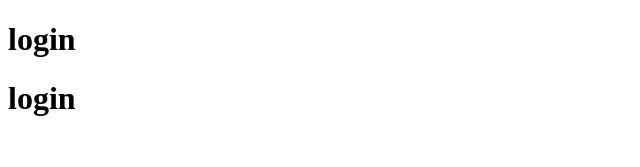
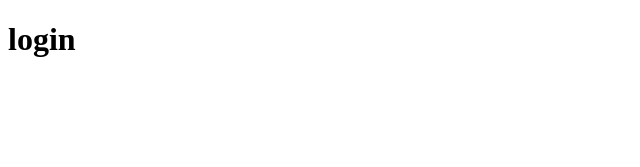
Before and after one commit to supershabam/emitio, a React (Vite) app in the folder app/: page / in a window 1280 px wide. Shown: the top 167 px of the page, without its empty margins (0-640 px from the left). Built offline with nearby package versions, Linux system fonts and the light colour scheme.

Commit message:
refactor all the shits

```diff
--- a/app/src/containers/App.tsx
+++ b/app/src/containers/App.tsx
@@ -1,2 +1,43 @@
 import * as React from "react";
 import AppBar from "material-ui/AppBar";
+import { Observable } from "rxjs";
+import { map } from "rxjs/operators";
+import { connect } from "../context";
+import { State } from "../state";
+import { Action } from "../actions";
+
+interface AppProps {
+  username?: string;
+  dispatch: (a: Action) => null;
+}
+
+const App = (props: AppProps) => {
+  if (props.username) {
+    return (
+      <h1 onClick={() => props.dispatch({ kind: "Logout" })}>
+        greetings {props.username}
+      </h1>
+    );
+  }
+  return (
+    <div>
+      <h1
+        onClick={() =>
+          props.dispatch({
+            kind: "LoginRequest",
+            username: "supershabam",
+            password: "things"
+          })
+        }
+      >
+        login
+      </h1>
+    </div>
+  );
+};
+
+export default connect(App, {
+  username: (state$: Observable<State>) => {
+    return state$.pipe(map((s: State) => s.username));
+  }
+});
--- a/app/src/context.tsx
+++ b/app/src/context.tsx
@@ -1,9 +1,55 @@
 import * as React from "react";
 import { Action } from "./actions";
 import { State } from "./state";
-import { Observable, Subscription } from "rxjs";
+import { of, Observable, Subject, Subscription } from "rxjs";
+import { map, flatMap, publishBehavior, refCount } from "rxjs/operators";
 
 export const { Provider, Consumer } = React.createContext({});
+
+type AffectorFn = <S, A>(
+  s: S,
+  a: A,
+  s$: Observable<S>,
+  a$: Observable<A>
+) => [S, Observable<A>];
+
+const affect = (
+  affector: AffectorFn | any,
+  init: State,
+  action$$: Subject<Observable<Action>>
+): Observable<State> => {
+  const state$ = new Observable(observer => {
+    let current = init;
+    const action$ = action$$.pipe(flatMap(a$ => a$));
+    const sub = action$
+      .pipe(
+        map(a => {
+          return affector(current, a, state$, action$);
+        })
+      )
+      .subscribe(tuple => {
+        current = tuple[0];
+        observer.next(current);
+        action$$.next(tuple[1]);
+      });
+    return () => {
+      sub.unsubscribe();
+    };
+  });
+  return state$.pipe(publishBehavior(init), refCount());
+};
+
+export const createStore = (affector: AffectorFn | any, init: State) => {
+  const action$$ = new Subject<Observable<Action>>();
+  const state$ = affect(affector, init, action$$);
+  const dispatch = (action: Action) => {
+    action$$.next(of(action));
+  };
+  return {
+    state$,
+    dispatch
+  };
+};
 
 export const connect = (
   WrappedComponent: any,
--- a/app/src/main.tsx
+++ b/app/src/main.tsx
@@ -1,151 +1,19 @@
 import * as React from "react";
 import * as ReactDOM from "react-dom";
 import { BrowserRouter as Router, Route, Link } from "react-router-dom";
-import { scaleLinear } from "d3-scale";
-import { axisLeft } from "d3-axis";
-import { select } from "d3-selection";
-import {
-  Observable,
-  Observer,
-  Subject,
-  BehaviorSubject,
-  Subscription,
-  ReplaySubject,
-  from,
-  of,
-  range,
-  empty
-} from "rxjs";
-import {
-  map,
-  catchError,
-  tap,
-  flatMap,
-  startWith,
-  scan,
-  delay,
-  filter,
-  takeUntil,
-  refCount,
-  publish,
-  publishBehavior,
-  shareReplay
-} from "rxjs/operators";
-import { ajax } from "rxjs/ajax";
-import AppBar from "material-ui/AppBar";
-import Button from "material-ui/Button";
-import Drawer from "material-ui/Drawer";
 import { State } from "./state";
-import { Action } from "./actions";
 import { affector } from "./affector";
-import { Provider, connect } from "./context";
-
-type AffectorFn = <S, A>(
-  s: S,
-  a: A,
-  s$: Observable<S>,
-  a$: Observable<A>
-) => [S, Observable<A>];
-
-const affect = (
-  affector: AffectorFn | any,
-  init: State,
-  action$$: Subject<Observable<Action>>
-): Observable<State> => {
-  const state$ = new Observable(observer => {
-    let current = init;
-    const action$ = action$$.pipe(flatMap(a$ => a$));
-    const sub = action$
-      .pipe(
-        map(a => {
-          return affector(current, a, state$, action$);
-        })
-      )
-      .subscribe(tuple => {
-        current = tuple[0];
-        observer.next(current);
-        action$$.next(tuple[1]);
-      });
-    return () => {
-      sub.unsubscribe();
-    };
-  });
-  return state$.pipe(publishBehavior(init), refCount());
-};
+import { Provider, createStore } from "./context";
+import App from "./containers/App";
 
 const init: State = {
   drawer: {
     open: false
   }
 };
-const action$$ = new Subject<Observable<Action>>();
-const state$ = affect(affector, init, action$$);
-const dispatch = (action: Action) => {
-  action$$.next(of(action));
-};
 
-const Title = connect(
-  props => {
-    if (props.username) {
-      return (
-        <h1 onClick={() => props.dispatch({ kind: "Logout" })}>
-          greetings {props.username}
-        </h1>
-      );
-    }
-    return (
-      <h1
-        onClick={() =>
-          props.dispatch({
-            kind: "LoginRequest",
-            username: "supershabam",
-            password: "things"
-          })
-        }
-      >
-        login
-      </h1>
-    );
-  },
-  {
-    username: (state$: Observable<State>) => {
-      return state$.pipe(map((s: State) => s.username));
-    }
-  }
-);
+const { state$, dispatch } = createStore(affector, init);
 
-const App = connect(
-  props => {
-    if (props.username) {
-      return (
-        <h1 onClick={() => props.dispatch({ kind: "Logout" })}>
-          greetings {props.username}
-        </h1>
-      );
-    }
-    return (
-      <div>
-        <h1
-          onClick={() =>
-            props.dispatch({
-              kind: "LoginRequest",
-              username: "supershabam",
-              password: "things"
-            })
-          }
-        >
-          login
-        </h1>
-        <Title />
-      </div>
-    );
-  },
-  {
-    username: (state$: Observable<State>) => {
-      return state$.pipe(map((s: State) => s.username));
-    }
-  }
-);
 ReactDOM.render(
   <Provider value={{ dispatch, state$ }}>
     <App />
```
